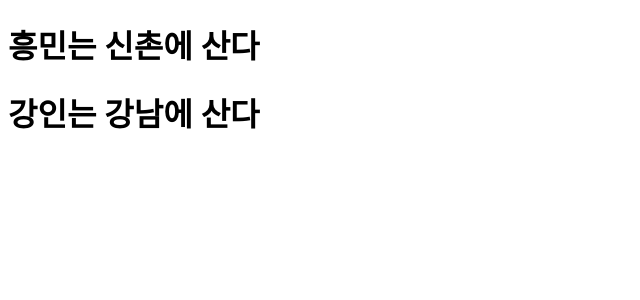
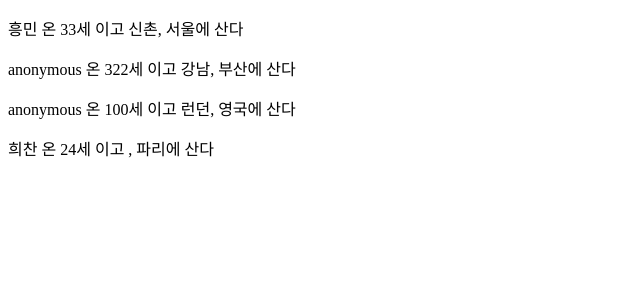
Before and after one commit to 1082cubi/react20231031, a React (Create React App) app: page / in a window 1280 px wide. Shown: the top 300 px of the page, without its empty margins (0-640 px from the left). Built offline with nearby package versions, Linux system fonts and the light colour scheme.

Commit message:
props 구조분해할당,기본값주기

```diff
--- a/src/App.js
+++ b/src/App.js
@@ -1,18 +1,20 @@
 function App() {
   return (
     <>
-      <MyComp value="흥민" address="신촌" />
-      <MyComp value="강인" address="강남" />
+      <MyComp name={"흥민"} address={"신촌"} age={33} city={"서울"} />
+      <MyComp address={"강남"} age={322} city={"부산"} />
+      <MyComp address={"런던"} city={"영국"} />
+      <MyComp name="희찬" age={24} city={"파리"} />
     </>
   );
 }
-// {value : "흥민", address: "신촌"}
-function MyComp({ value, address }) {
+
+function MyComp({ name = "anonymous", address, city, age = 100 }) {
   return (
     <div>
-      <h1>
-        {value}는 {address}에 산다
-      </h1>
+      <p>
+        {name} 온 {age}세 이고 {address}, {city}에 산다
+      </p>
     </div>
   );
 }
```
